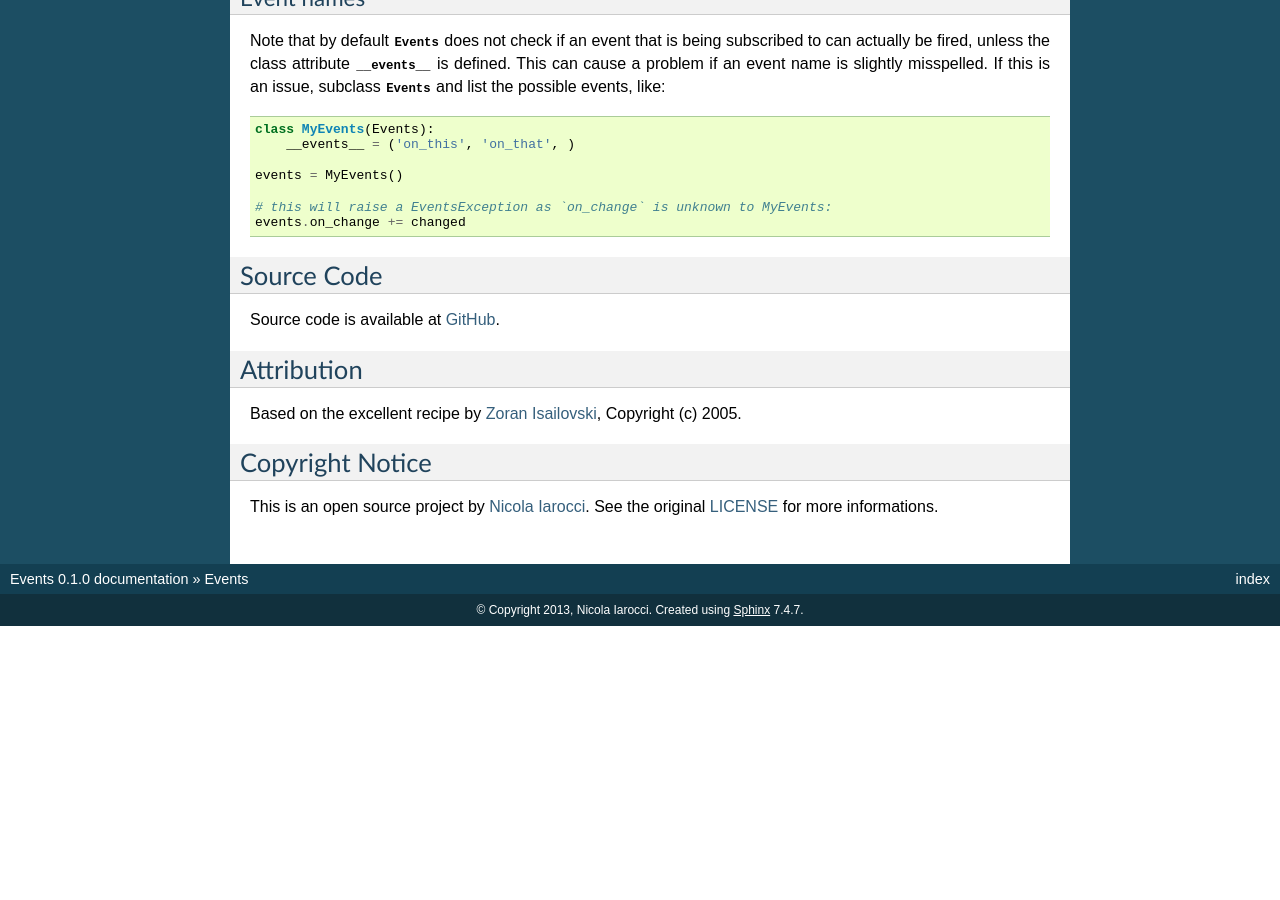
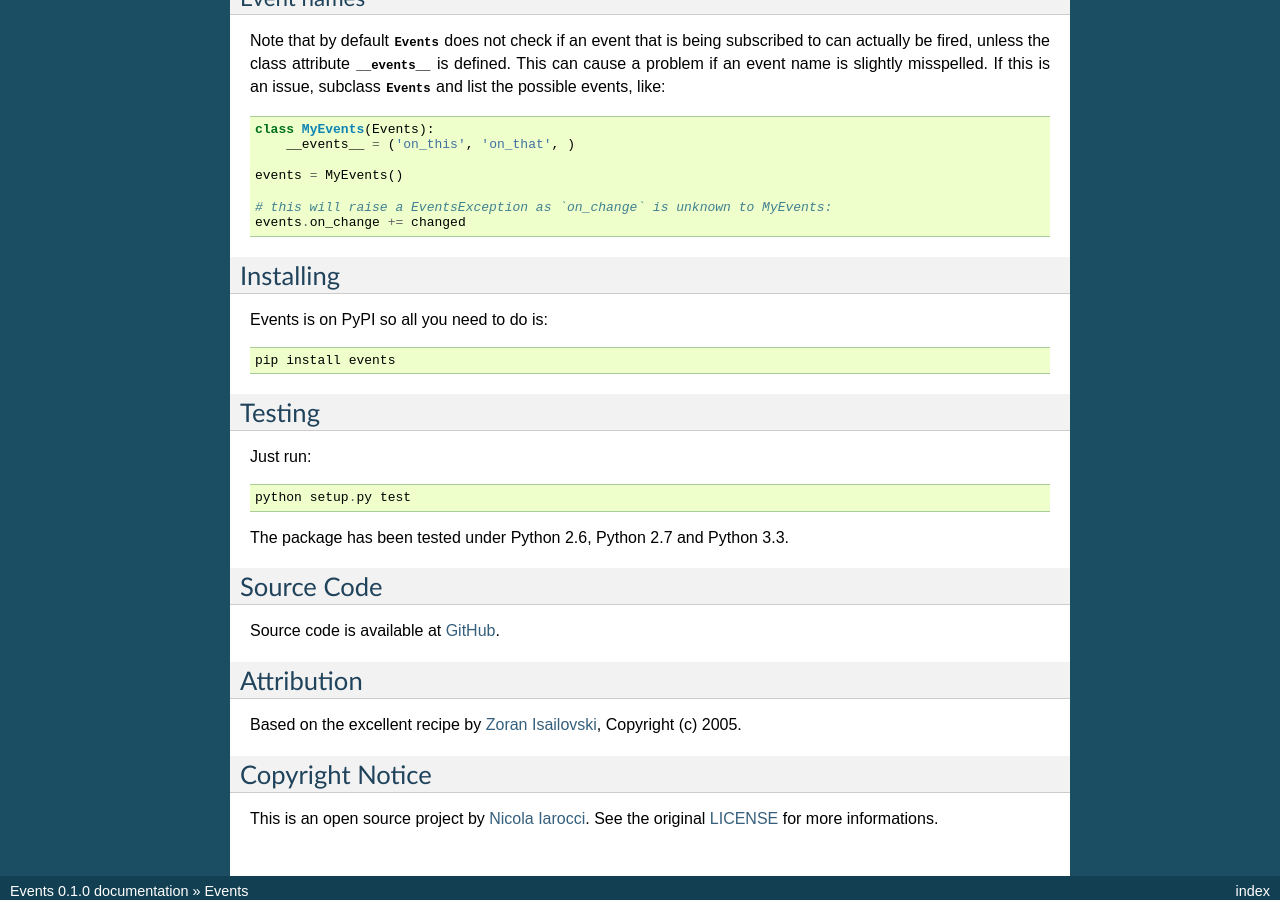
Before and after one commit to pyeve/events, a Sphinx documentation site: the page built from events/docs/index.rst, in a window 1280 px wide and 900 px high, scrolled down 2078 px. Built offline with Sphinx 7.4.7, drawn with Linux system fonts in a browser that asks for light colours; before the commit the page ends 2704 px from its top, so only the background shows below that.

Commit message:
Install instructions

```diff
--- a/events/docs/index.rst
+++ b/events/docs/index.rst
@@ -135,6 +135,20 @@ list the possible events, like: ::
     # this will raise a EventsException as `on_change` is unknown to MyEvents:
     events.on_change += changed
 
+Installing
+==========
+Events is on PyPI so all you need to do is: ::
+
+    pip install events
+
+Testing
+=======
+Just run: ::
+
+    python setup.py test
+
+The package has been tested under Python 2.6, Python 2.7 and Python 3.3.
+
 Source Code
 ===========
 Source code is available at GitHub_.
```
Also changed, not shown: README.rst (+10 -0 lines).
